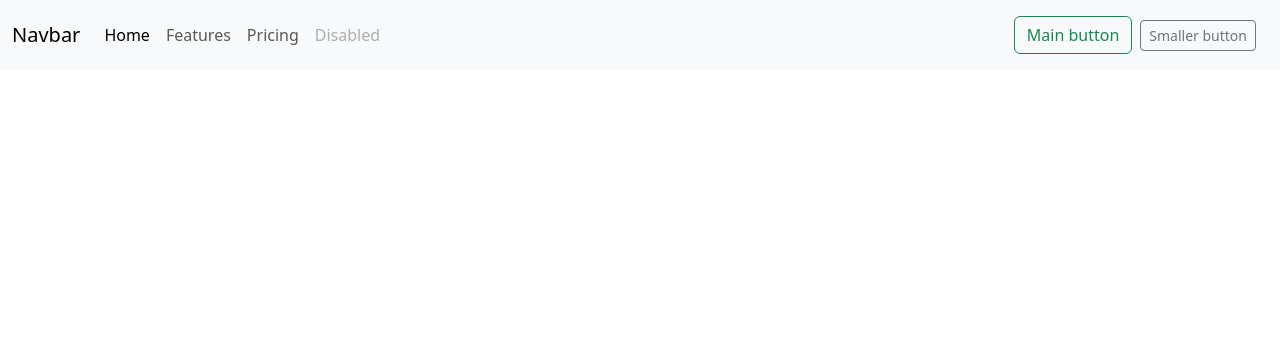
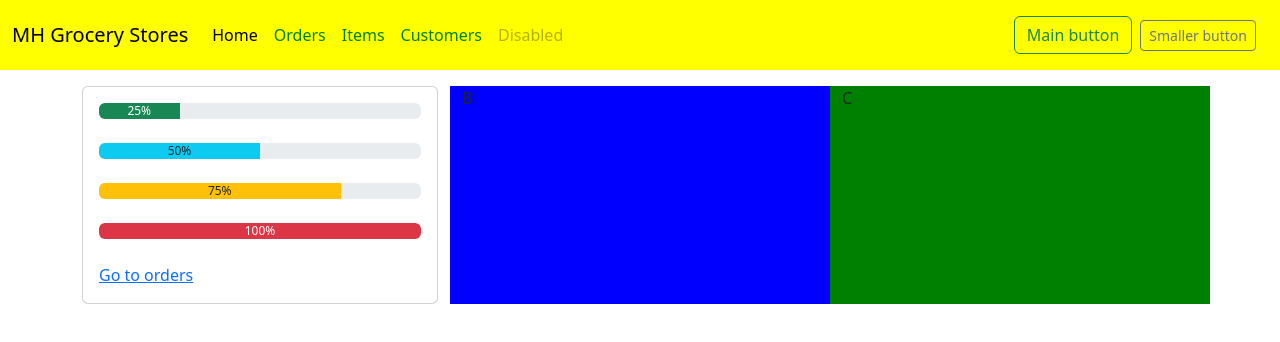
Before and after one commit to lahirurodrigo/pos-system, a plain HTML site: page pages/home.html in a window 1280 px wide. Drawn offline with nearby package versions, Linux system fonts and the light colour scheme; files that its build step writes are made by us from their sources.

Commit message:
add header and add container to content of home page

```diff
--- a/pages/home.html
+++ b/pages/home.html
@@ -7,31 +7,67 @@
     <link href="https://cdn.jsdelivr.net/npm/bootstrap@5.3.3/dist/css/bootstrap.min.css" rel="stylesheet" integrity="sha384-QWTKZyjpPEjISv5WaRU9OFeRpok6YctnYmDr5pNlyT2bRjXh0JMhjY6hW+ALEwIH" crossorigin="anonymous">
 
   <style>
+
+      #home {
+          width: 100vw;
+          height: 100vh;
+
+          position: relative;
+      }
+
+      .navigation {
+          position: fixed;
+          width: 100vw;
+          height: fit-content;
+      }
+
       nav {
-         color: lightgreen;
+          background-color: yellow;
       }
+
+      .navbar-nav a {
+          color: green;
+      }
+
+      .home-content {
+
+          position: relative;
+
+          top: 1rem;
+
+          width: 100vw;
+      }
+
+      .card-progress {
+
+      }
+
   </style>
 
 
 </head>
 <body>
 
-    <nav class="navbar navbar-expand-lg bg-body-tertiary">
+    <section id="home">
+
+        <header>
+                <nav class="navbar navbar-expand-lg  custom-navbar " >
                     <div class="container-fluid">
-            <a class="navbar-brand" href="#">Navbar</a>
+                        <a class="navbar-brand" href="#">MH Grocery Stores</a>
                         <button class="navbar-toggler" type="button" data-bs-toggle="collapse" data-bs-target="#navbarNavAltMarkup" aria-controls="navbarNavAltMarkup" aria-expanded="false" aria-label="Toggle navigation">
                             <span class="navbar-toggler-icon"></span>
                         </button>
                         <div class="collapse navbar-collapse" id="navbarNavAltMarkup">
                             <div class="navbar-nav">
                                 <a class="nav-link active" aria-current="page" href="#">Home</a>
-                    <a class="nav-link" href="#">Features</a>
-                    <a class="nav-link" href="#">Pricing</a>
+                                <a class="nav-link" href="#">Orders</a>
+                                <a class="nav-link" href="#">Items</a>
+                                <a class="nav-link" href="#">Customers</a>
                                 <a class="nav-link disabled" aria-disabled="true">Disabled</a>
                             </div>
                         </div>
 
-            <nav class="navbar bg-body-tertiary">
+                        <nav class="navbar ">
                             <form class="container-fluid justify-content-start">
                                 <button class="btn btn-outline-success me-2" type="button">Main button</button>
                                 <button class="btn btn-sm btn-outline-secondary" type="button">Smaller button</button>
@@ -40,6 +76,55 @@
                     </div>
                 </nav>
 
+        </header>
+
+        <section class="home-content container">
+
+            <div class="row" >
+
+            <div class="col-12 col-sm-12 col-md-6 col-lg-4 col-xl-4 col-xxl-4" >
+                <div class="card card-progress">
+                <div class="card-body">
+                    <div class="progress-bars">
+                        <div class="progress" role="progressbar" aria-label="Success example" aria-valuenow="25" aria-valuemin="0" aria-valuemax="100">
+                            <div class="progress-bar bg-success" style="width: 25%">25%</div>
+                        </div>
+
+                        <br>
+
+                        <div class="progress" role="progressbar" aria-label="Info example" aria-valuenow="50" aria-valuemin="0" aria-valuemax="100">
+                            <div class="progress-bar bg-info text-dark" style="width: 50%">50%</div>
+                        </div>
+
+                        <br>
+
+                        <div class="progress" role="progressbar" aria-label="Warning example" aria-valuenow="75" aria-valuemin="0" aria-valuemax="100">
+                            <div class="progress-bar bg-warning text-dark" style="width: 75%">75%</div>
+                        </div>
+
+                        <br>
+
+                        <div class="progress" role="progressbar" aria-label="Danger example" aria-valuenow="100" aria-valuemin="0" aria-valuemax="100">
+                            <div class="progress-bar bg-danger" style="width: 100%">100%</div>
+                        </div>
+
+                        <br>
+
+                    </div>
+                    <a href="#" class="card-link">Go to orders</a>
+                </div>
+            </div>
+            </div>
+
+            <div class="col-12 col-sm-12 col-md-6 col-lg-4 col-xl-4 col-xxl-4" style="background-color: blue">B</div>
+            <div class="col-12 col-sm-12 col-md-6 col-lg-4 col-xl-4 col-xxl-4" style="background-color: green">C</div>
+
+            </div>
+
+
+        </section>
+
+    </section>
 
 <script src="https://cdn.jsdelivr.net/npm/bootstrap@5.3.3/dist/js/bootstrap.bundle.min.js" integrity="sha384-YvpcrYf0tY3lHB60NNkmXc5s9fDVZLESaAA55NDzOxhy9GkcIdslK1eN7N6jIeHz" crossorigin="anonymous"></script>
 
```
Lines whose indentation alone changed are shown as unchanged.
